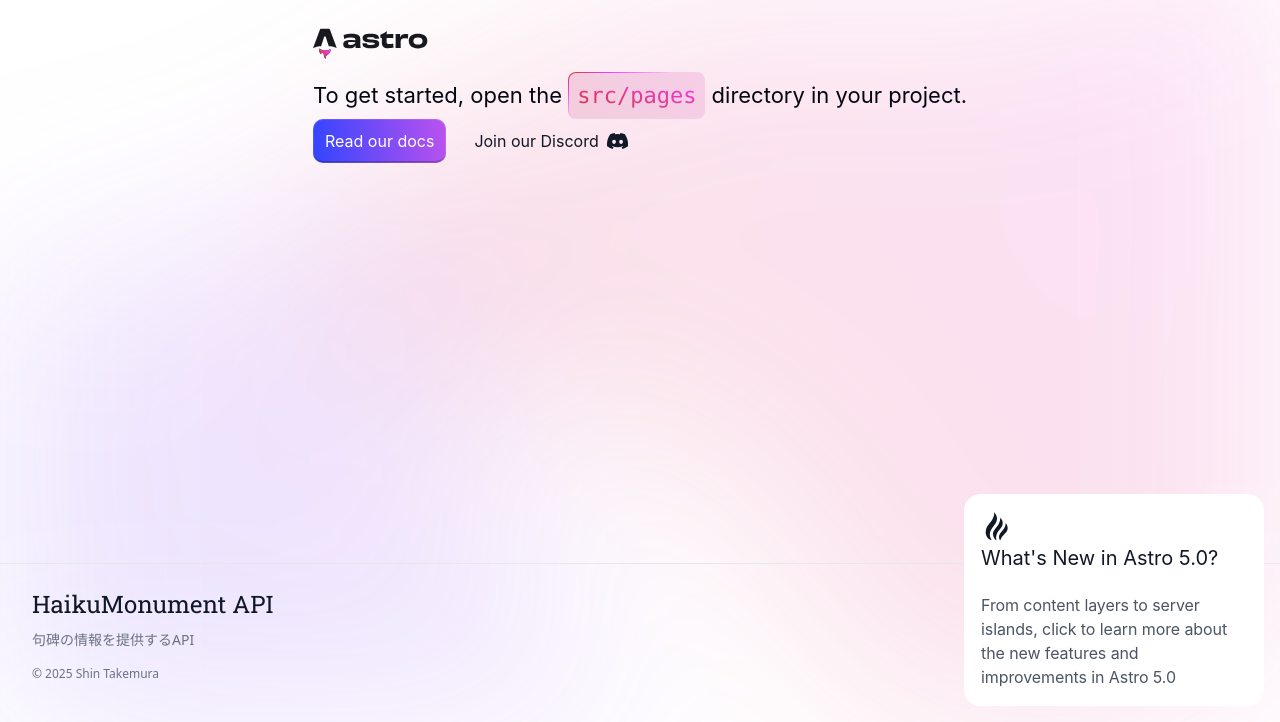
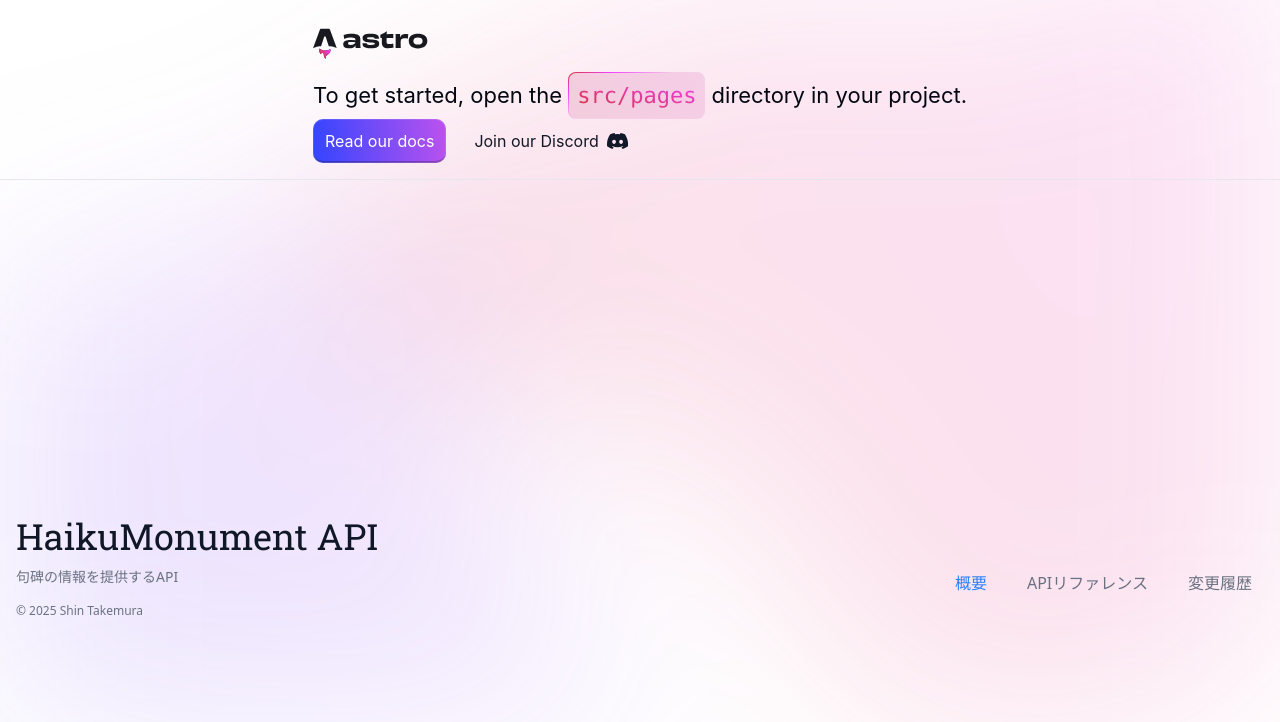
Before and after one commit to shikano35/kuhi-api-docs, an Astro site: page / in a window 1280 px wide. Shown: the part 78-800 px from the top of the page. Built offline with nearby package versions, Linux system fonts and the light colour scheme; Astro itself is replaced by a stand-in of ours.

Commit message:
feat: ナビゲーションコンポーネントを追加

```diff
--- a/src/components/Footer/index.astro
+++ b/src/components/Footer/index.astro
@@ -1,9 +1,13 @@
 ---
 import '@fontsource/roboto-slab';
+import NavItem from '../NavItem/index.astro';
+import { navItems } from '../NavList/index.astro';
 ---
 
-<footer class="border-t py-6 md:px-8 md:py-0">
-  <div class="grid grid-cols-1 py-6 md:grid-cols-2">
+<footer class="flex min-h-screen items-center border-t px-4 pt-6 pb-8">
+  <div
+    class="grid w-full grid-cols-1 py-6 md:flex md:grid-cols-2 md:items-center md:justify-between"
+  >
     <section
       class="text-muted-foreground flex flex-col items-center justify-center text-center leading-loose md:items-start"
       aria-labelledby="footer-title"
@@ -11,7 +15,7 @@ import '@fontsource/roboto-slab';
       <a
         href="/"
         aria-label="ホームページ"
-        class="text-primary hover:text- hover:text-primary/75 mb-2.5 text-2xl font-normal"
+        class="text-primary hover:text- hover:text-primary/75 mb-2.5 text-4xl font-normal"
       >
         <span class="font-roboto-slab">HaikuMonument API</span>
       </a>
@@ -27,6 +31,13 @@ import '@fontsource/roboto-slab';
       <ul
         class="mt-4 -ml-3 flex items-center justify-center gap-0.5 md:justify-end md:gap-2 lg:gap-4"
       >
+        {
+          navItems.map((item) => (
+            <li>
+              <NavItem title={item.title} label={item.label} href={item.href} />
+            </li>
+          ))
+        }
       </ul>
     </nav>
   </div>
--- /dev/null
+++ b/src/components/NavItem/index.astro
@@ -0,0 +1,22 @@
+---
+const { title, label, href } = Astro.props;
+const currentHash = new URL(Astro.request.url).hash || '#overview';
+const isActive = currentHash === href;
+---
+
+<a
+  href={href}
+  title={title}
+  aria-current={isActive ? 'page' : undefined}
+  class={[
+    'inline-block',
+    'px-3',
+    'py-1',
+    'rounded',
+    'transition-colors',
+    'duration-200',
+    isActive ? 'text-blue-500' : 'text-gray-500 hover:text-blue-500',
+  ].join(' ')}
+>
+  <span class="text-sm md:text-base">{label}</span>
+</a>
--- /dev/null
+++ b/src/components/NavList/index.astro
@@ -0,0 +1,28 @@
+---
+import NavItem from '../NavItem/index.astro';
+import { Button } from '../ui/button';
+
+export const navItems = [
+  { title: 'Home', label: '概要', href: '#overview' },
+  { title: 'API Reference', label: 'APIリファレンス', href: '#reference' },
+  { title: 'Changelog', label: '変更履歴', href: '#changelog' },
+];
+---
+
+<nav
+  aria-label="Main Navigation"
+  class="sticky top-0 mt-2 flex justify-between border-b border-gray-200 bg-white sm:py-1"
+>
+  <ul
+    class="m-0 ml-0 flex list-none items-center gap-1 p-0 sm:ml-4 sm:gap-2 lg:gap-4"
+  >
+    {
+      navItems.map((item) => (
+        <li>
+          <NavItem {...item} />
+        </li>
+      ))
+    }
+  </ul>
+  <Button />
+</nav>
```
